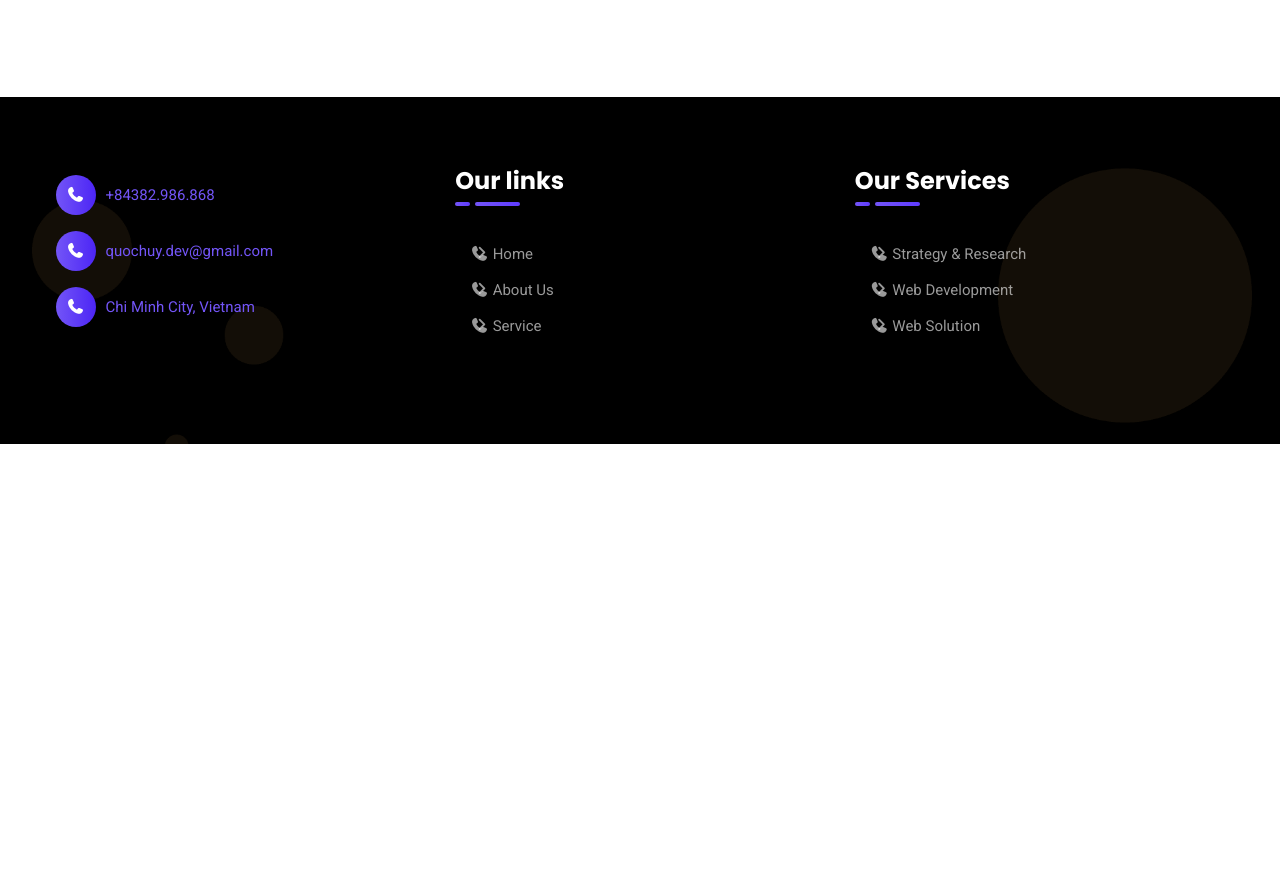
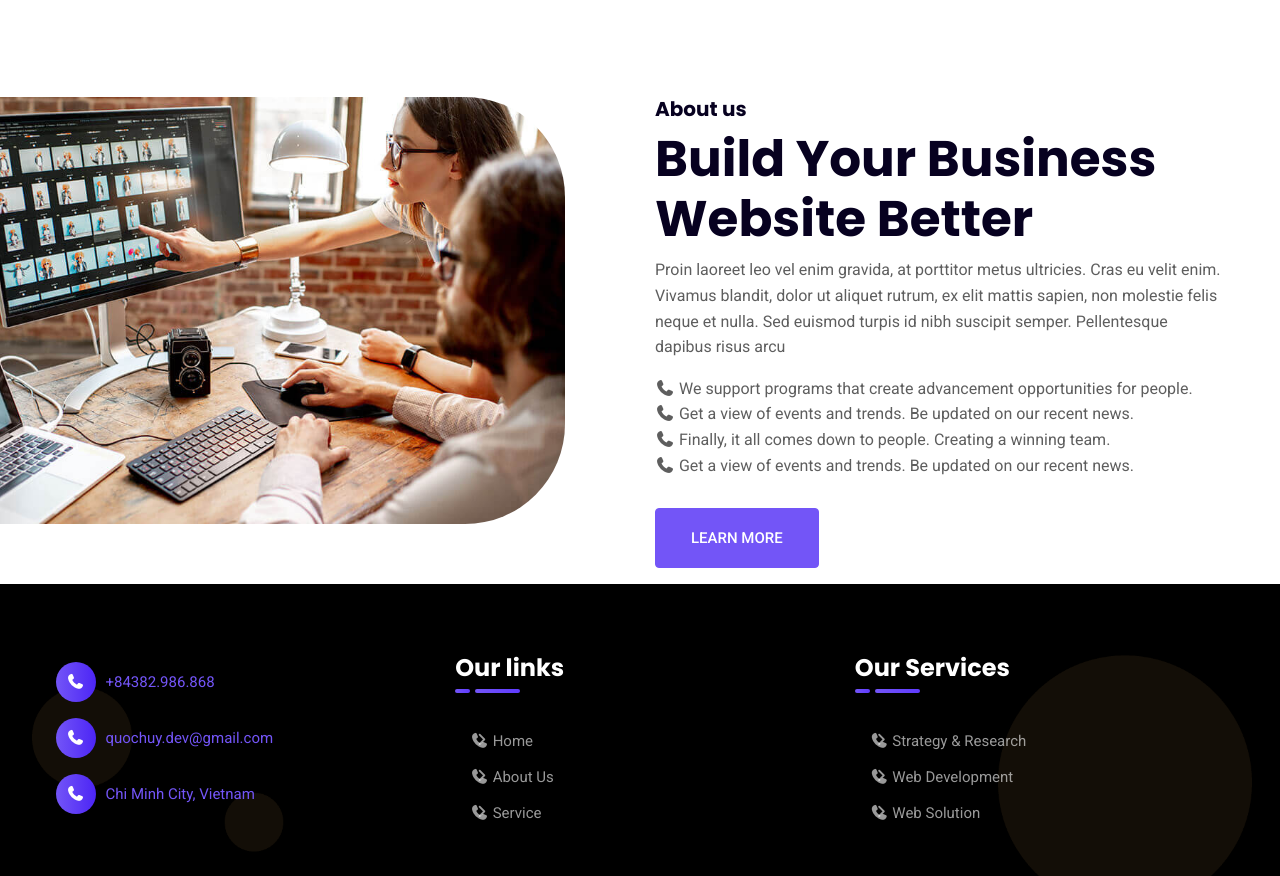
Before and after one commit to quochuydev/product-development, a plain HTML site: page index.html in a window 1280 px wide. Shown: the part 609-1485 px from the top of the page. Before the commit the page ends 1053 px from the top, so only its background shows below. Drawn offline with nearby package versions, Linux system fonts and the light colour scheme.

Commit message:
update() about us

```diff
--- a/index.html
+++ b/index.html
@@ -4,7 +4,7 @@
     <meta charset="UTF-8" />
     <meta http-equiv="X-UA-Compatible" content="IE=edge" />
     <meta name="viewport" content="width=device-width, initial-scale=1.0" />
-    <title>Freelance - Product develop</title>
+    <title>Freelancer - Product develop</title>
 
     <link rel="icon" type="image/png" href="images/favicon.png" />
     <link rel="stylesheet" href="lib/boostrap-select.css" />
@@ -61,7 +61,7 @@
             <div class="row">
               <div class="col-lg-7">
                 <h6 class="text-primary">We are The Best</h6>
-                <h1 class="banner-content">Freelance - Product develop</h1>
+                <h1 class="banner-content">Freelancer - Product develop</h1>
                 <p>
                   We develop the relationships that underpin the next phase in
                   your organisation’s growth.
@@ -83,8 +83,52 @@
       </div>
     </div>
     <!-- End page-content -->
+    <div class="m-t100"></div>
     <!-- content -->
-    <div class="m-t100"></div>
+    <section>
+      <div class="container">
+        <div class="row">
+          <div class="col-md-6">
+            <div style="margin: 0 60px 60px 0; float: right; width: 50vw">
+              <img
+                src="images/pic1.jpg"
+                style="border-radius: 0 100px 100px 0"
+              />
+            </div>
+          </div>
+          <div class="col-md-6">
+            <h5>About us</h5>
+            <h2 style="font-size: 50px">Build Your Business Website Better</h2>
+            <p>
+              Proin laoreet leo vel enim gravida, at porttitor metus ultricies.
+              Cras eu velit enim. Vivamus blandit, dolor ut aliquet rutrum, ex
+              elit mattis sapien, non molestie felis neque et nulla. Sed euismod
+              turpis id nibh suscipit semper. Pellentesque dapibus risus arcu
+            </p>
+            <ul class="m-b30">
+              <li>
+                <i class="fa fa-phone"></i>
+                We support programs that create advancement opportunities for
+                people.
+              </li>
+              <li>
+                <i class="fa fa-phone"></i>
+                Get a view of events and trends. Be updated on our recent news.
+              </li>
+              <li>
+                <i class="fa fa-phone"></i>
+                Finally, it all comes down to people. Creating a winning team.
+              </li>
+              <li>
+                <i class="fa fa-phone"></i>
+                Get a view of events and trends. Be updated on our recent news.
+              </li>
+            </ul>
+            <a href="#" class="btn btn-primary">Learn more</a>
+          </div>
+        </div>
+      </div>
+    </section>
     <!-- content -->
     <footer class="footer">
       <div class="container">
```
Also changed, not shown: images/pic1.jpg (added).
